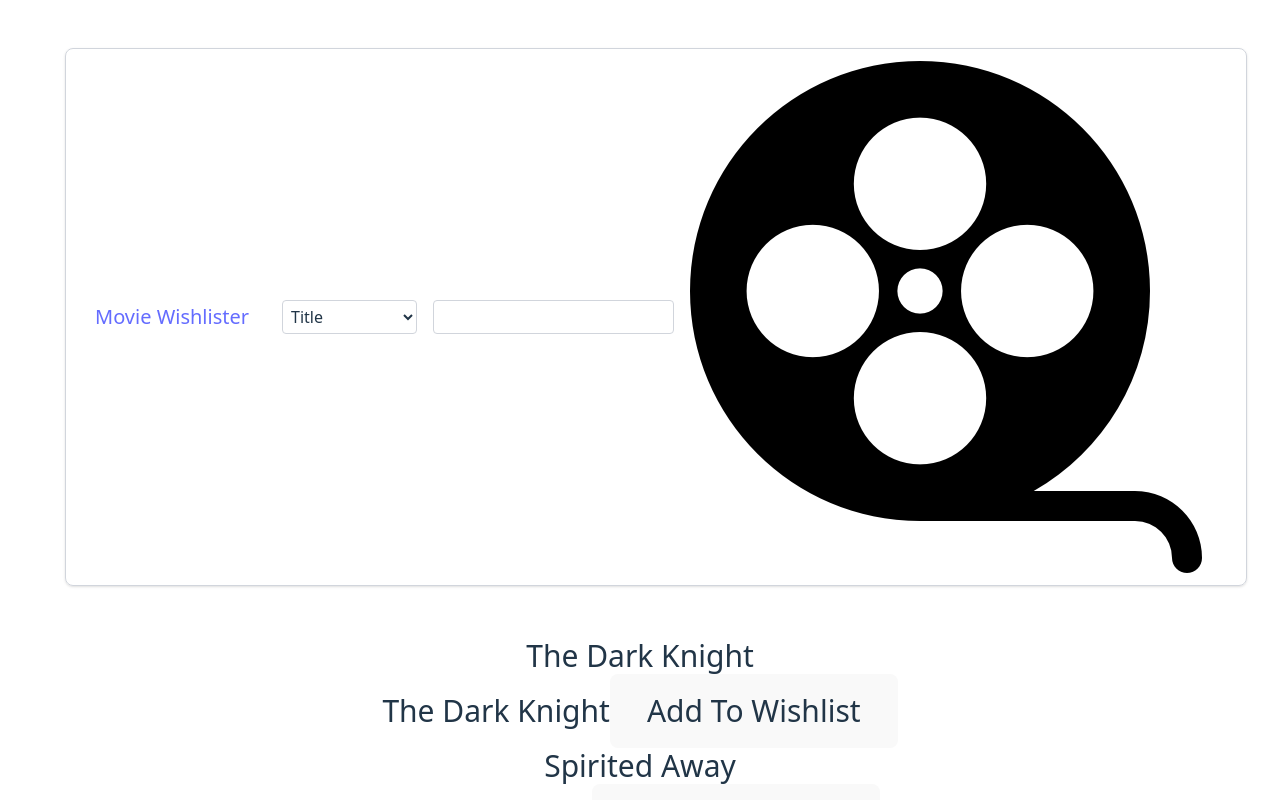
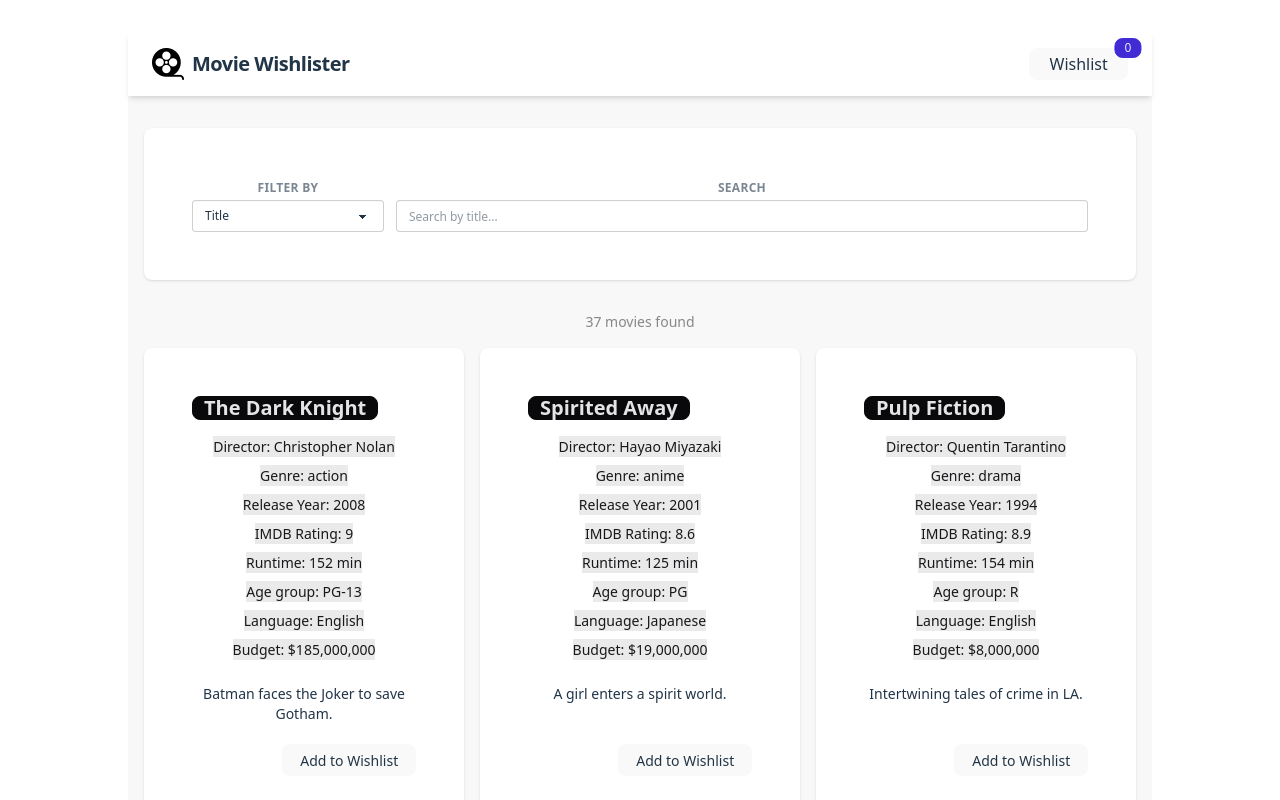
Before and after one commit to ZupperZane/Mini-Project-Four, a React (Vite) app in the folder Mini-ProjectFour/: page / in a window 1280 px wide. Shown: the top 800 px of the page. Built offline with nearby package versions, Linux system fonts and the light colour scheme.

Commit message:
Big change: Changed the layout a lot, not extremely happy with it

```diff
--- a/Mini-ProjectFour/src/App.jsx
+++ b/Mini-ProjectFour/src/App.jsx
@@ -10,6 +10,9 @@ const App = () => {
   const [filter1,setFilter1] = useState("title");
   //Search
   const [searchQuery,setSearchQuery] = useState(" ")
+
+  const [wishlist, setWishlist] = useState([]);
+
   //Filtered Data
       const filteredData = data.filter(movie =>
     movie[filter1]?.toString().toLowerCase().includes(searchQuery.toLowerCase())
@@ -40,14 +43,47 @@ const App = () => {
     fetchData();
   }, []);
 
+   const toggleWishlist = (movie) => {
+    setWishlist((prev) =>
+      prev.some((m) => m.title === movie.title)
+        ? prev.filter((m) => m.title !== movie.title)
+        : [...prev, movie]
+    );
+  };
+
+  const isWishlisted = (movie) => wishlist.some((m) => m.title === movie.title);
+
 
   return (
-    <>
-<div className="navbar bg-grey border border-gray-300 shadow-sm flex flex-row items-center gap-4 p-3 rounded-box mx-4 mt-4">
-  <a class="btn btn-ghost text-xl">Movie Wishlister</a>
+    <div className="min-h-screen bg-base-200">
 
-    <select value ={filter1} onChange={(e) => setFilter1(e.target.value)}
-      className="border border-gray-300 rounded p-1"
+      <div className="navbar bg-base-100 shadow-md px-6 sticky top-0 z-50">
+        <div className="flex-1 flex items-center gap-2">
+          <img src={myImage} className="w-8 h-8 object-contain" alt="Movie icon" />
+          <span className="text-xl font-bold tracking-tight">Movie Wishlister</span>
+        </div>
+
+        <div className="flex-none flex items-center gap-2">
+          <div className="indicator">
+            <span className="indicator-item badge badge-sm badge-primary">
+              {wishlist.length}
+            </span>
+            <button className="btn btn-ghost btn-sm gap-1">Wishlist</button>
+          </div>
+        </div>
+      </div>
+
+      <div className="max-w-5xl mx-auto px-4 py-8">
+        <div className="card bg-base-100 shadow-sm mb-8">
+          <div className="card-body flex flex-col sm:flex-row gap-3 items-end p-4">
+            <div className="form-control w-full sm:w-48">
+              <label className="label pb-1">
+                <span className="label-text text-xs font-semibold uppercase tracking-wide">Filter by</span>
+              </label>
+              <select
+                value={filter1}
+                onChange={(e) => setFilter1(e.target.value)}
+                className="select select-bordered select-sm"
               >
                 <option value="title">Title</option>
                 <option value="director">Director</option>
@@ -58,34 +94,87 @@ const App = () => {
                 <option value="short_description">Description</option>
                 <option value="genre">Genre</option>
                 <option value="budget">Budget</option>
-      <option value="imdb_rating">Rating (IMDB)</option>
+                <option value="imdb_rating">IMDB Rating</option>
               </select>
+            </div>
 
-    <input type="search" onChange={(e) => setSearchQuery(e.target.value)}
-    className="border border-gray-300 rounded p-1" />
+            <div className="form-control flex-1">
+              <label className="label pb-1">
+                <span className="label-text text-xs font-semibold uppercase tracking-wide">Search</span>
+              </label>
+              <input
+                type="search"
+                placeholder={`Search by ${filter1}...`}
+                onChange={(e) => setSearchQuery(e.target.value)}
+                className="input input-bordered input-sm w-full"
+              />
+            </div>
+          </div>
+        </div>
 
-    <img src={myImage}/>
+        {/* Loading */}
+        {isLoading && (
+          <div className="flex flex-col items-center gap-4 py-20">
+            <span className="loading loading-spinner loading-lg text-primary"></span>
           </div>
-    {!isLoading && data && (
-       filteredData.length === 0 ? (
-      <h2 >No results found for {filter1} : {searchQuery}</h2>
-      ) : (
-      <ul className="m-10 p-3">
-       {filteredData.map((d, index) => (
-          <li key={index} className="text-3xl">
-            <center>
-              {d["title"]}
-              </center>
-            {d[filter1]}
-            <button>
-             <p>Add To Wishlist</p>
+        )}
+
+        {error && (
+          <div className="text-center py-20 text-base-content/50">
+            <span>Failed to load movies. Please try again.</span>
+          </div>
+        )}
+
+        {/* No results */}
+        {!isLoading && !error && filteredData.length === 0 && (
+          <div className="text-center py-20 text-base-content/50">
+            <p className="text-lg font-medium">No results found</p>
+            <p className="text-sm">No movies matched {searchQuery} in {filter1}</p>
+          </div>
+        )}
+
+        {!isLoading && !error && filteredData.length > 0 && (
+          <>
+            <p className="text-sm text-base-content/50 mb-4">{filteredData.length} movie{filteredData.length !== 1 ? "s" : ""} found</p>
+            <div className="grid grid-cols-1 sm:grid-cols-2 lg:grid-cols-3 gap-4">
+              {filteredData.map((movie, index) => (
+                <div key={index} className="card bg-base-100 shadow-sm hover:shadow-md transition-shadow">
+                  <div className="card-body p-4">
+                    <h2 className="card-title text-xl leading-snug badge badge-neutral">{movie.title}</h2>
+
+                    <div className="flex flex-col items-center gap-2 mt-2">
+                      {movie.director && <span className="badge-soft">Director: {movie.director}</span>}
+                      {movie.genre && <span className="badge-soft">Genre: {movie.genre}</span>}
+                      {movie.releasing_year && <span className="badge-soft">Release Year: {movie.releasing_year}</span>}
+                      {movie.imdb_rating && <span className="badge-soft">IMDB Rating: {movie.imdb_rating}</span>}
+                      {movie.runtime && <span className="badge-soft">Runtime: {movie.runtime}</span>}
+                      {movie.age_group && <span className="badge-soft">Age group: {movie.age_group}</span>}
+                      {movie.language && <span className="badge-soft">Language: {movie.language}</span>}
+                      {movie.budget && <span className="badge-soft">Budget: {movie.budget}</span>}
+                    </div>
+
+                    {movie.short_description && (
+                      <p className="text-sm mt-4">
+                        {movie.short_description}
+                      </p>
+                    )}
+
+                    <div className="card-actions justify-end mt-3">
+                      <button
+                        onClick={() => toggleWishlist(movie)}
+                        className={`btn btn-sm ${isWishlisted(movie) ? "btn-primary" : "btn-outline"}`}
+                      >
+                        {isWishlisted(movie) ? "Remove from Wishlist" : "Add to Wishlist"}
                       </button>
-          </li>
+                    </div>
+                  </div>
+                </div>
               ))}
-    </ul>
-  )
+            </div>
+          </>
         )}
-    </>
+      </div>
+    </div>
   );
 };
 
```
Lines whose indentation alone changed are shown as unchanged.
